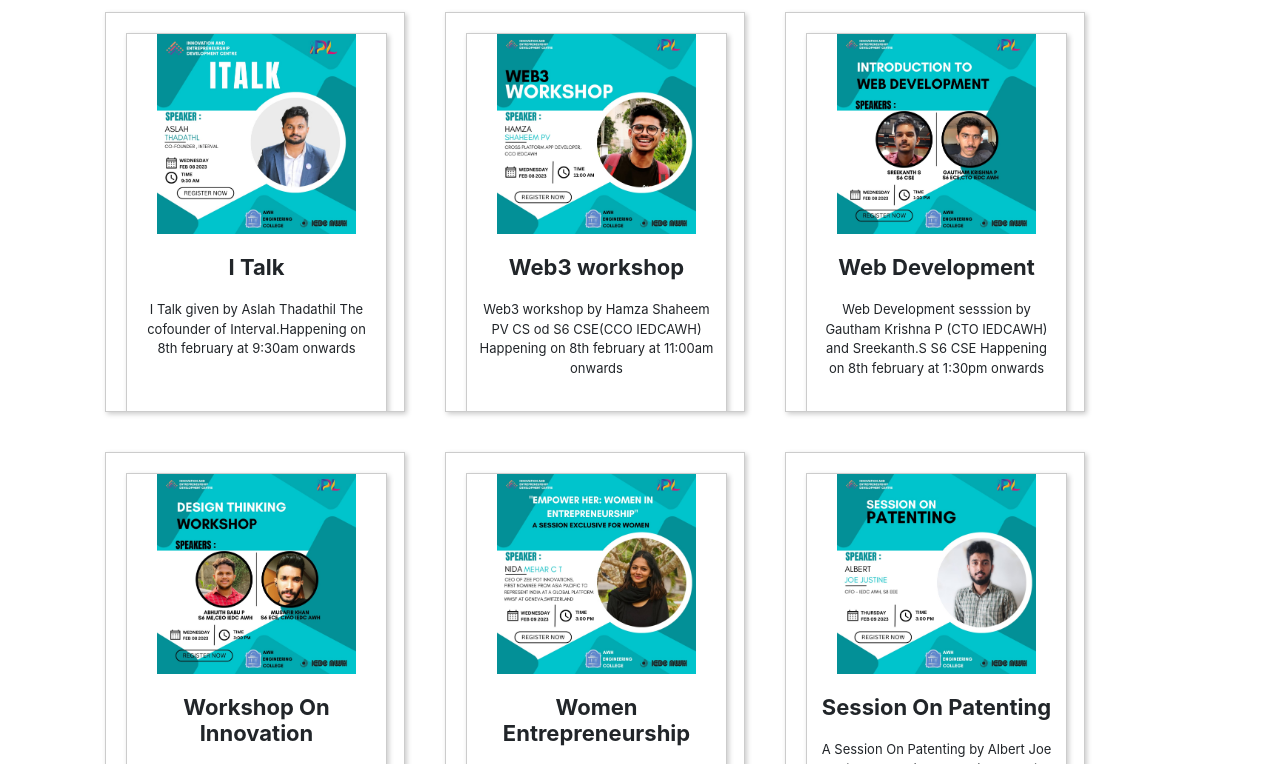
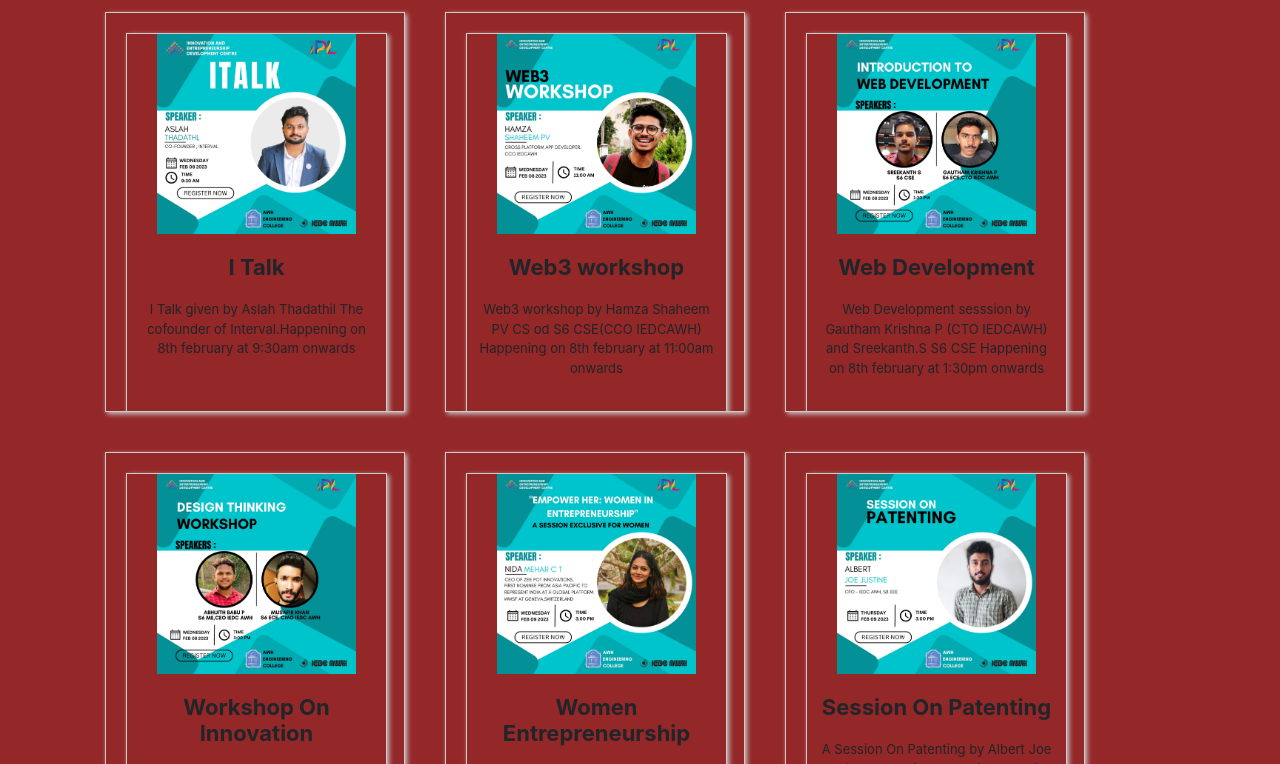
Before and after one commit to gauthamkrishna1312/era_iedcawh, a plain HTML site: page index.html in a window 1280 px wide. Shown: the part 576-1340 px from the top of the page. Drawn offline with nearby package versions, Linux system fonts and the light colour scheme.

Commit message:
first realese01

```diff
--- a/assets/style.css
+++ b/assets/style.css
@@ -11,7 +11,7 @@
   float: left;
 }
 body{
-  background-color:rgb(148, 39, 39):
+  background-color:rgb(148, 39, 39);
 }
 .event-box img {
   width: 77%;
```
